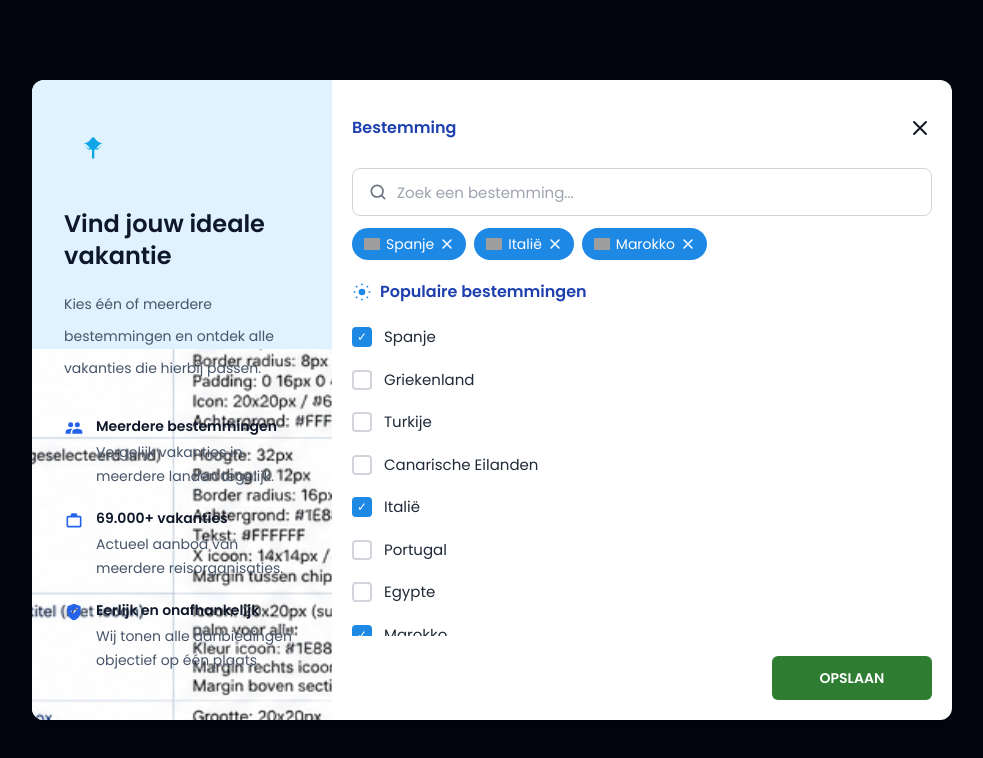
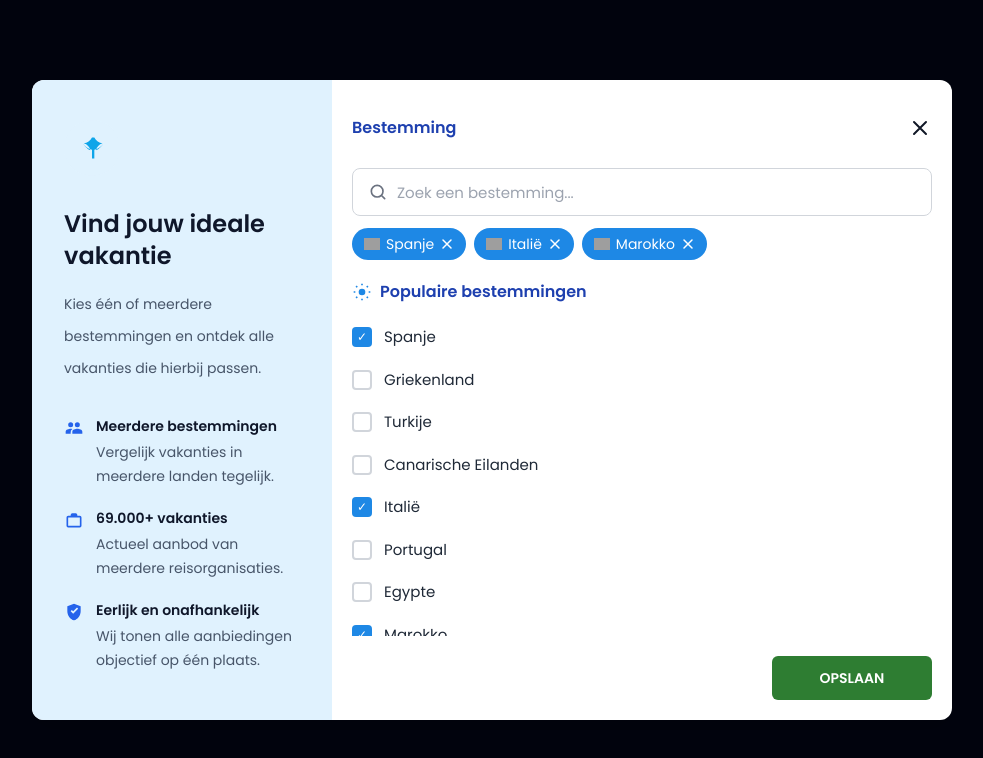
Before and after one commit to Koen3740/VacationWeb, a Next.js app: page /destination-popup-preview in a window 1280 px wide. Shown: the top 758 px of the page, without its empty margins (148-1131 px from the left). Built offline with nearby package versions, Linux system fonts and the light colour scheme; grey boxes are pictures that could not be loaded.

Commit message:
Remove incorrect design specification image from destination popup (WP5.6)

```diff
--- a/components/search/destination-popup/destination-popup-info-panel-view.tsx
+++ b/components/search/destination-popup/destination-popup-info-panel-view.tsx
@@ -1,6 +1,3 @@
-import leftPanelIllustration from '@/components/search/destination-popup/assets/left-panel-illustration.png';
-import Image from 'next/image';
-
 function PalmIcon() {
   return (
     <svg width="28" height="28" viewBox="0 0 24 24" fill="none" aria-hidden="true">
@@ -52,13 +49,6 @@
 export function DestinationPopupInfoPanelView({ totalOffersLabel }: DestinationPopupInfoPanelViewProps) {
   return (
     <aside className="relative hidden w-[300px] shrink-0 overflow-hidden bg-[#E0F2FE] lg:flex lg:flex-col">
-      <Image
-        src={leftPanelIllustration}
-        alt=""
-        aria-hidden="true"
-        className="pointer-events-none absolute inset-x-0 bottom-0 h-[58%] w-full object-cover object-bottom"
-      />
-
       <div className="relative z-10 flex flex-1 flex-col px-8 pb-8 pt-10">
         <div className="flex h-14 w-14 shrink-0 items-center justify-center rounded-full bg-[#E0F2FE]">
           <PalmIcon />
```
